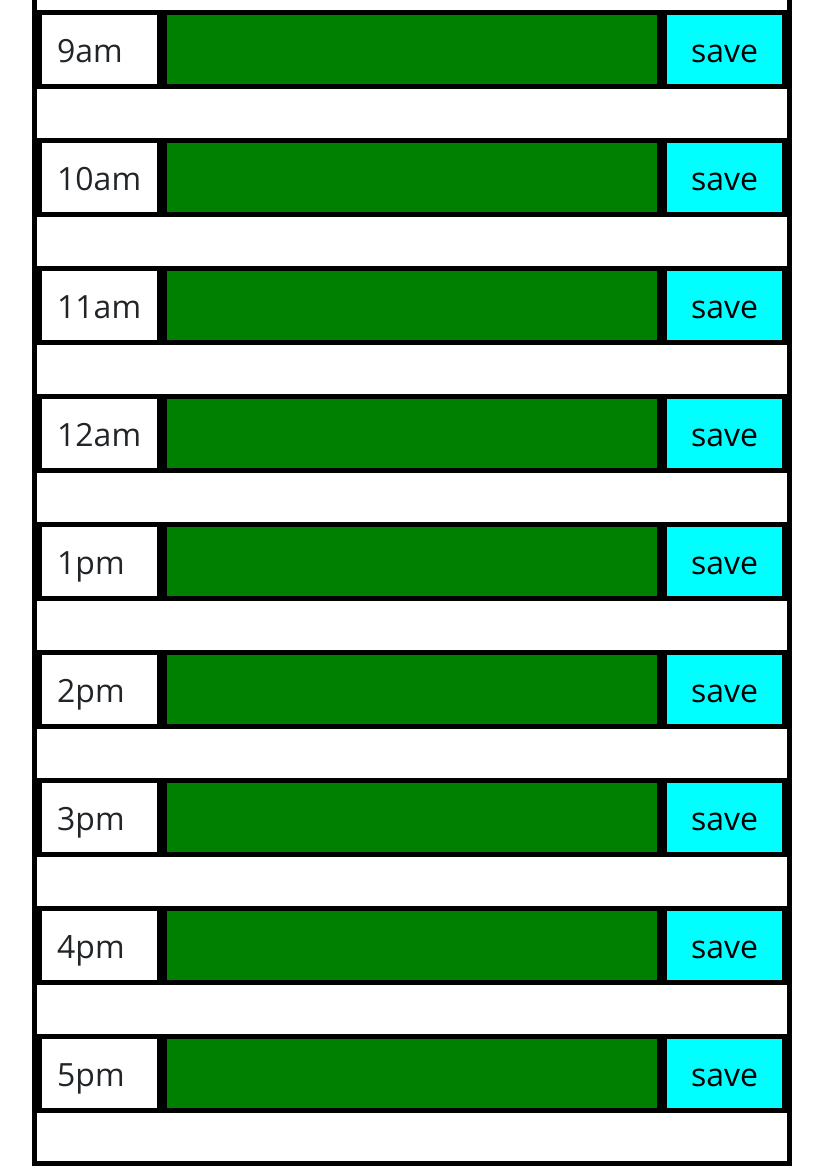
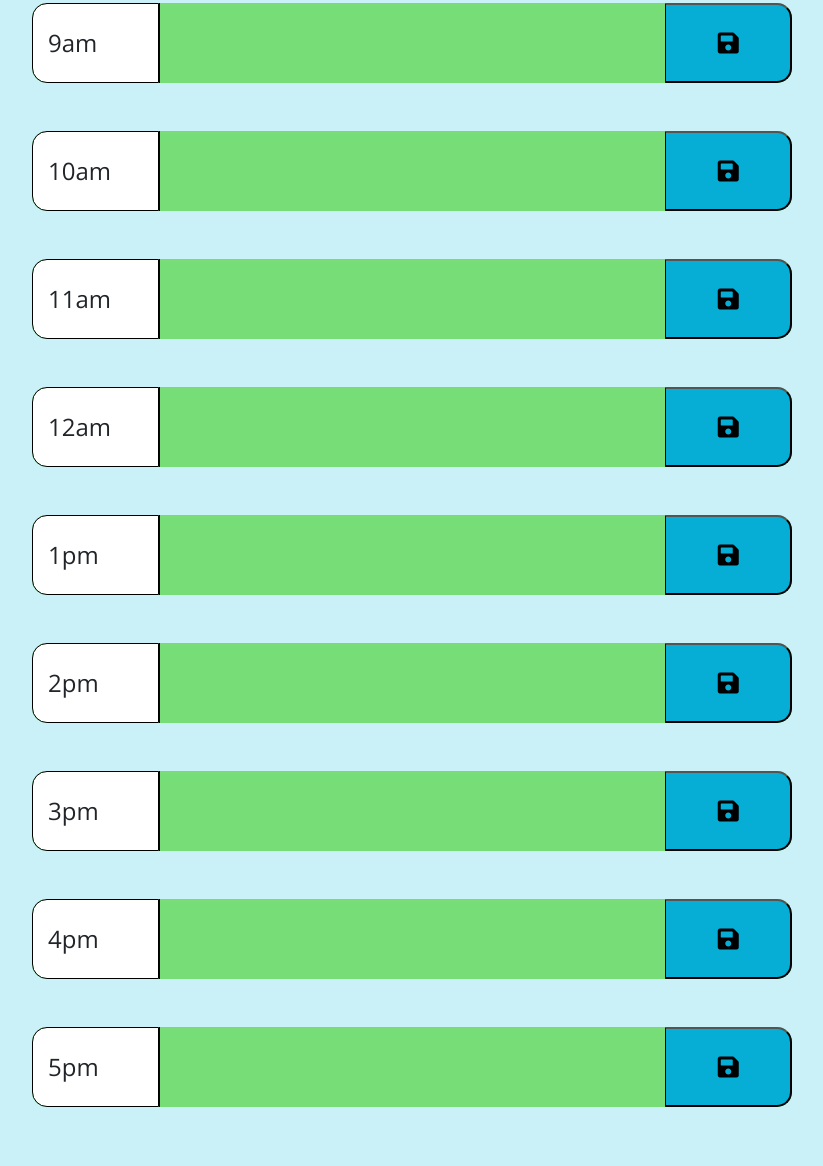
Before and after one commit to Tonyzyt9947/WorkDayScheduler, a plain HTML site: page index.html in a window 1280 px wide. Shown: the part 365-1531 px from the top of the page, without its empty margins (228-1051 px from the left). Drawn offline with nearby package versions, Linux system fonts and the light colour scheme.

Commit message:
Styling changes

```diff
--- a/index.html
+++ b/index.html
@@ -28,61 +28,62 @@
       <p class="lead">A simple calendar app for scheduling your work day</p>
       <p id="currentDay" class="lead"></p>
     </header>
+
     <div class="container">
       <div class="row">
-        <div class="col-8 offset-2 box textcenter">
+        <div class="col-8 offset-2 textcenter">
           <div class="row hourcontainer">
-            <p class="col-2 box hourText">9am</p>
+            <p class="col-2 hourText">9am</p>
             <textarea rows="1" class="col-8 box eventText">a1</textarea>
-            <button class="col-2 box" onclick=save()>save</button>
+            <button class="col-2" onclick=save()><i class="fas fa-save"></i></button>
           </div>
 
           <div class="row hourcontainer">
-            <p class="col-2 box hourText">10am</p>
-            <textarea rows="1" class="col-8 box eventText">a2</textarea>
-            <button class="col-2 box" onclick=save()>save</button>
+            <p class="col-2 hourText">10am</p>
+            <textarea rows="1" class="col-8 eventText">a2</textarea>
+            <button class="col-2" onclick=save()><i class="fas fa-save"></i></button>
           </div>
 
           <div class="row hourcontainer">
-            <p class="col-2 box hourText">11am</p>
-            <textarea rows="1" class="col-8 box eventText">a3</textarea>
-            <button class="col-2 box" onclick=save()>save</button>
+            <p class="col-2 hourText">11am</p>
+            <textarea rows="1" class="col-8 eventText">a3</textarea>
+            <button class="col-2" onclick=save()><i class="fas fa-save"></i></button>
           </div>
 
           <div class="row hourcontainer">
-            <p class="col-2 box hourText">12am</p>
-            <textarea rows="1" class="col-8 box eventText">a4</textarea>
-            <button class="col-2 box" onclick=save()>save</button>
+            <p class="col-2 hourText">12am</p>
+            <textarea rows="1" class="col-8 eventText">a4</textarea>
+            <button class="col-2" onclick=save()><i class="fas fa-save"></i></button>
           </div>
 
           <div class="row hourcontainer">
-            <p class="col-2 box hourText">1pm</p>
-            <textarea rows="1" class="col-8 box eventText">a5</textarea>
-            <button class="col-2 box" onclick=save()>save</button>
+            <p class="col-2 hourText">1pm</p>
+            <textarea rows="1" class="col-8 eventText">a5</textarea>
+            <button class="col-2" onclick=save()><i class="fas fa-save"></i></button>
           </div>
 
           <div class="row hourcontainer">
-            <p class="col-2 box hourText">2pm</p>
-            <textarea rows="1" class="col-8 box eventText">a6</textarea>
-            <button class="col-2 box" onclick=save()>save</button>
+            <p class="col-2 hourText">2pm</p>
+            <textarea rows="1" class="col-8 eventText">a6</textarea>
+            <button class="col-2" onclick=save()><i class="fas fa-save"></i></button>
           </div>
 
           <div class="row hourcontainer">
-            <p class="col-2 box hourText">3pm</p>
-            <textarea rows="1" class="col-8 box eventText">a7</textarea>
-            <button class="col-2 box" onclick=save()>save</button>
+            <p class="col-2 hourText">3pm</p>
+            <textarea rows="1" class="col-8 eventText">a7</textarea>
+            <button class="col-2" onclick=save()><i class="fas fa-save"></i></button>
           </div>
 
           <div class="row hourcontainer">
-            <p class="col-2 box hourText">4pm</p>
-            <textarea rows="1" class="col-8 box eventText">a8</textarea>
-            <button class="col-2 box" onclick=save()>save</button>
+            <p class="col-2 hourText">4pm</p>
+            <textarea rows="1" class="col-8 eventText">a8</textarea>
+            <button class="col-2" onclick=save()><i class="fas fa-save"></i></button>
           </div>
 
           <div class="row hourcontainer">
-            <p class="col-2 box hourText">5pm</p>
-            <textarea rows="1" class="col-8 box eventText">a9</textarea>
-            <button class="col-2 box" onclick=save()>save</button>
+            <p class="col-2 hourText">5pm</p>
+            <textarea rows="1" class="col-8 eventText">a9</textarea>
+            <button class="col-2" onclick=save()><i class="fas fa-save"></i></button>
           </div>
 
         </div>
--- a/script.js
+++ b/script.js
@@ -47,15 +47,16 @@ var containers = document.getElementsByClassName("hourcontainer")
 for (k=0;k<9;k++){
 
     if (k+9<moment().hour()){
-        containers[k].style.backgroundColor = "grey"
+        containers[k].style.backgroundColor = "#d3d3d3"
+
     }
 
     if (k+9==moment().hour()){
-        containers[k].style.backgroundColor = "red"
+        containers[k].style.backgroundColor = "#ff6961"
     }
 
     if (k+9>moment().hour()){
-        containers[k].style.backgroundColor = "green"
+        containers[k].style.backgroundColor = "#77dd77"
     }
 
 
--- a/style.css
+++ b/style.css
@@ -11,11 +11,13 @@ textarea{
   color: #000000;
   border-left: 1px solid black;
   padding: 10px;
+
 }
+
 
 .jumbotron {
   text-align: center;
-  background-color: transparent;
+  background-color: #0077b6;
   color: black;
   border-radius: 0;
   border-bottom: 10px solid black;
@@ -33,55 +35,20 @@ textarea{
 .row {
   white-space: pre-wrap;
   height: 80px;
-  border-top: 1px solid white;;
+  border-radius: 15px;
 }
 
-.hour {
-  background-color: #ffffff;
-  color: #000000;
-  border-top: 1px dashed #000000;
-}
-
-.past {
-  background-color: #d3d3d3;
-  color: white;
-}
-
-.present {
-  background-color: #ff6961;
-  color: white;
-}
-
-.future {
-  background-color: #77dd77;
-  color: white;
-}
-
-.saveBtn {
-  border-left: 1px solid black;
-  border-top-right-radius: 15px;
-  border-bottom-right-radius: 15px;
-  background-color: #06AED5;
-  color: white;
-}
-
-.saveBtn i:hover {
-  font-size: 20px;
-  transition: all .3s ease-in-out;
-}
-
-.box {
-  border: #000000 solid 5px;
-
-}
 
 .hourText{
   background-color: white;
   text-align: center;
-  font-size: 200%;
+  font-size: 150%;
   display: flex;
   align-items: center;
   height: 100%;
+  border: black solid 1px;
+  border-top-left-radius: 15px;
+  border-bottom-left-radius: 15px;
 
 }
 
@@ -92,11 +59,23 @@ textarea{
   height: 100%;
 }
 
+body{
+  background-color: #caf0f8;
+}
+
 button{
-  background-color: cyan;
-  font-size: 200%;
+  border-left: 1px solid black;
+  border-top-right-radius: 15px;
+  border-bottom-right-radius: 15px;
+  background-color: #06AED5;
+  font-size: 150%;
   display: flex;
   justify-content: center;
   align-items: center;
   height: 100%;
 }
+
+button:hover{
+  font-size: 175%;
+  transition: all .3s ease-in-out;
+}
```
